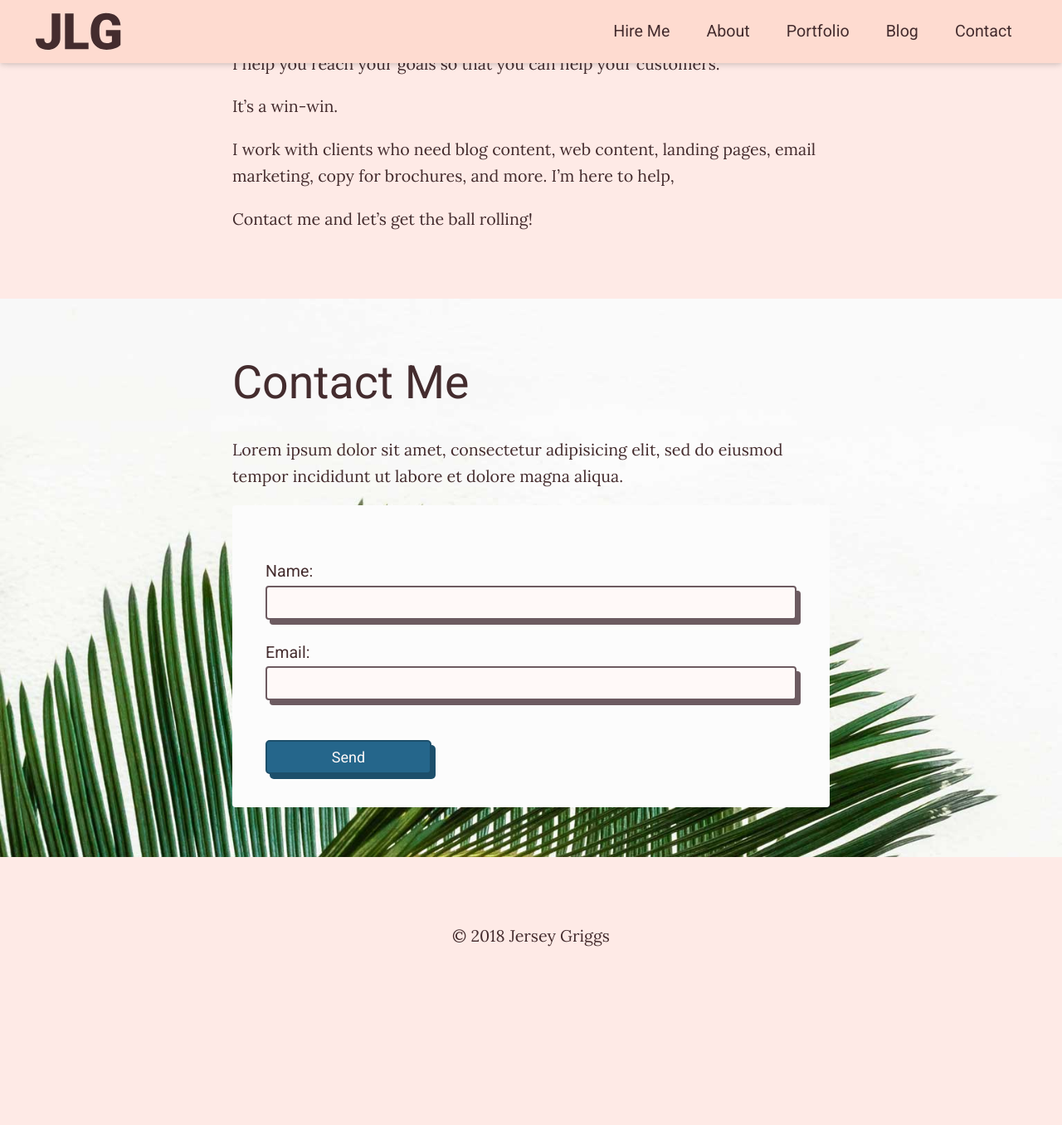
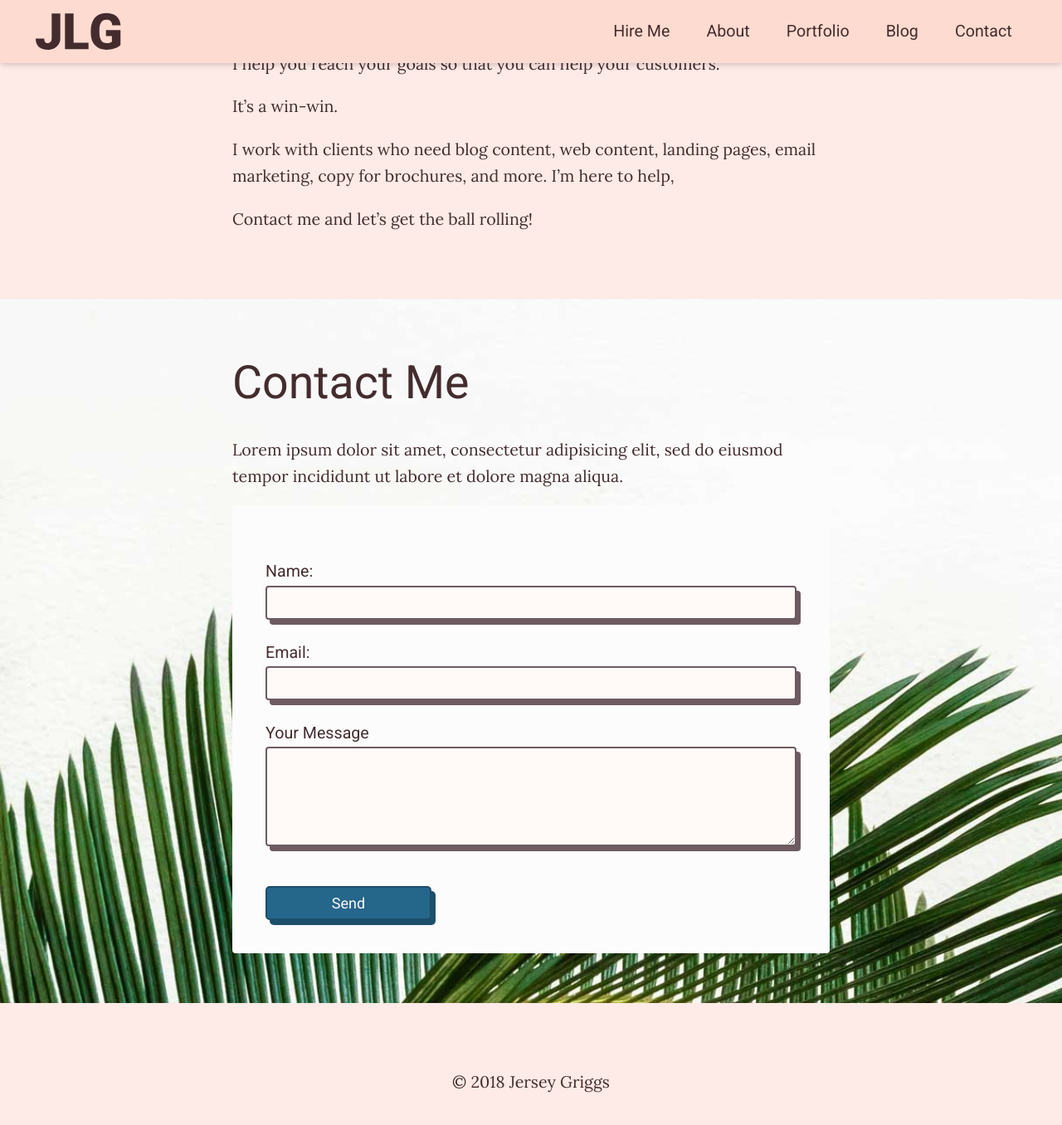
Before and after one commit to jersey-griggs/jersey.griggs.github.io, a Jekyll site: the page built from index.md, in a window 1280 px wide and 1400 px high, scrolled down 1201 px. Shown: the top 1356 px of the window at 83% size. Built offline with Jekyll 4.4.1, drawn with Linux system fonts in a browser that asks for light colours; before the commit the page ends 2425 px from its top, so only the background shows below that.

Commit message:
new hero

```diff
--- a/_layouts/home.html
+++ b/_layouts/home.html
@@ -26,6 +26,8 @@ layout: default
     <input type="text" name="name">
     <label  for="name">Email:</label>
     <input type="email" name="_replyto">
+    <label  for="message">Your Message</label>
+    <textarea name="message"></textarea>
     <input type="submit" class="submit button" value="Send">
   </form>
 </div>
--- a/_sass/minima/_base.scss
+++ b/_sass/minima/_base.scss
@@ -160,7 +160,8 @@ form {
   flex-direction: column;
   font-family: 'Roboto', sans-serif;
 }
-input {
+input,
+textarea {
 font-size: 18px;
 padding: 8px;
 border: 2px solid #6D5B61;
@@ -170,6 +171,9 @@ border: 2px solid #6D5B61;
     font-family: 'Roboto', sans-serif;
 }
 
+textarea {
+  height: 120px;
+}
 label {
   margin-top: 24px;
 }
```
